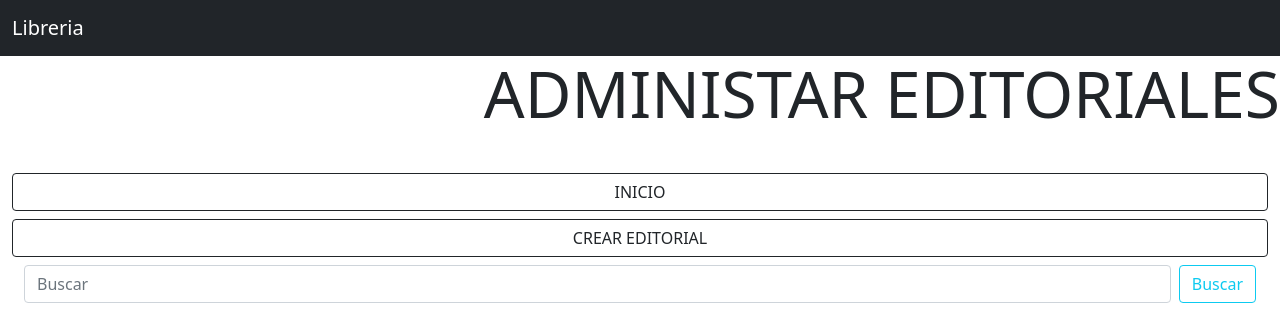
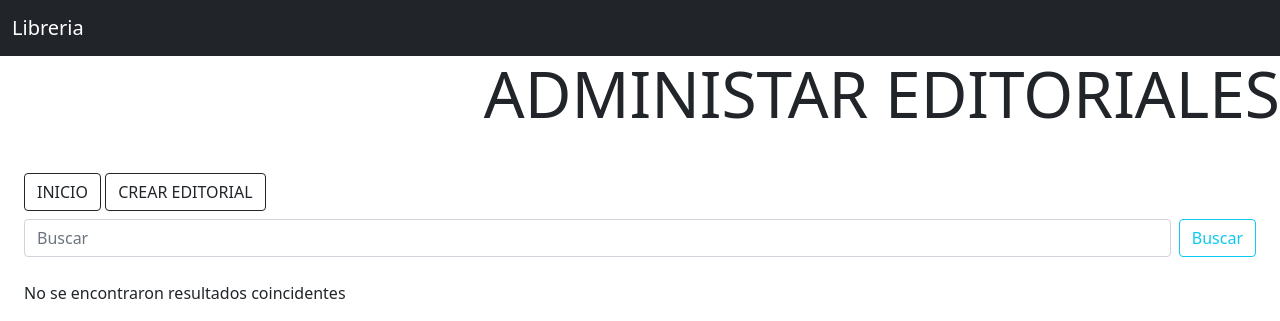
Before and after one commit to Alexis190392/libreria, a Spring Boot app: page /editorial/list in a window 1280 px wide. Shown: the top 321 px of the page. Run offline with Spring Boot 4, Linux system fonts and the light colour scheme; data that the repository does not hold is empty.

Commit message:
modificaciones menores en administrar-varios

```diff
--- a/src/main/resources/templates/administrarAutores.html
+++ b/src/main/resources/templates/administrarAutores.html
@@ -10,8 +10,10 @@
     <!--Busqueda-->
     <div class="m-4">
       <div class="row">
-        <a class="btn btn-outline-dark mb-2" th:href="@{/}">INICIO</a>
-        <a class="btn btn-outline-dark mb-2" th:href="@{/autor/form}">CREAR AUTOR</a>
+        <div class="col-2">
+          <a class="btn btn-outline-dark mb-2" th:href="@{/}">INICIO</a>
+          <a class="btn btn-outline-dark mb-2" th:href="@{/autor/form}">CREAR AUTOR</a>
+        </div>
       </div>
       <form class="d-flex" th:action="@{/autor/list}" method="GET">
         <input class="form-control me-2" type="search" placeholder="Buscar" name="query" aria-label="Search">
--- a/src/main/resources/templates/administrarClientes.html
+++ b/src/main/resources/templates/administrarClientes.html
@@ -9,8 +9,10 @@
 
     <div class="m-4">
       <div class="row">
-        <a class="btn btn-outline-dark mb-2" th:href="@{/}">INICIO</a>
-        <a class="btn btn-outline-dark mb-2" th:href="@{/cliente/form}">CREAR CLIENTES</a>
+        <div class="col-2">
+          <a class="btn btn-outline-dark mb-2" th:href="@{/}">INICIO</a>
+          <a class="btn btn-outline-dark mb-2" th:href="@{/cliente/form}">CREAR CLIENTES</a>
+        </div>
       </div>
       <form class="d-flex" th:action="@{/cliente/list}" method="GET">
         <input class="form-control me-2" type="search" placeholder="Buscar" aria-label="Search" name="query">
--- a/src/main/resources/templates/administrarEditoriales.html
+++ b/src/main/resources/templates/administrarEditoriales.html
@@ -9,9 +9,11 @@
 
     <!--Busqueda-->
     <div class="m-4">
-    <div class="row">
-      <a class="btn btn-outline-dark mb-2" th:href="@{/}">INICIO</a>
-      <a class="btn btn-outline-dark mb-2" th:href="@{/editorial/form}">CREAR EDITORIAL</a>
+      <div class="row">
+        <div class="col2">
+        <a class="btn btn-outline-dark mb-2" th:href="@{/}">INICIO</a>
+        <a class="btn btn-outline-dark mb-2" th:href="@{/editorial/form}">CREAR EDITORIAL</a>
+      </div>
     </div>
       <form class="d-flex" th:action="@{/editorial/list}" method="GET">
         <input class="form-control me-2" type="search" placeholder="Buscar" name="query" aria-label="Search">
--- a/src/main/resources/templates/administrarLibros.html
+++ b/src/main/resources/templates/administrarLibros.html
@@ -9,8 +9,10 @@
 
     <div class="m-4">
       <div class="row">
-        <a class="btn btn-outline-dark mb-2" th:href="@{/}">INICIO</a>
-        <a class="btn btn-outline-dark mb-2" th:href="@{/libro/form}">CREAR LIBRO</a>
+        <div class="col2">
+          <a class="btn btn-outline-dark mb-2" th:href="@{/}">INICIO</a>
+          <a class="btn btn-outline-dark mb-2" th:href="@{/libro/form}">CREAR LIBRO</a>
+        </div>
       </div>
       <form class="d-flex" th:action="@{/libro/list}" method="GET">
         <input class="form-control me-2" type="search" placeholder="Buscar" aria-label="Search" name="query">
```
